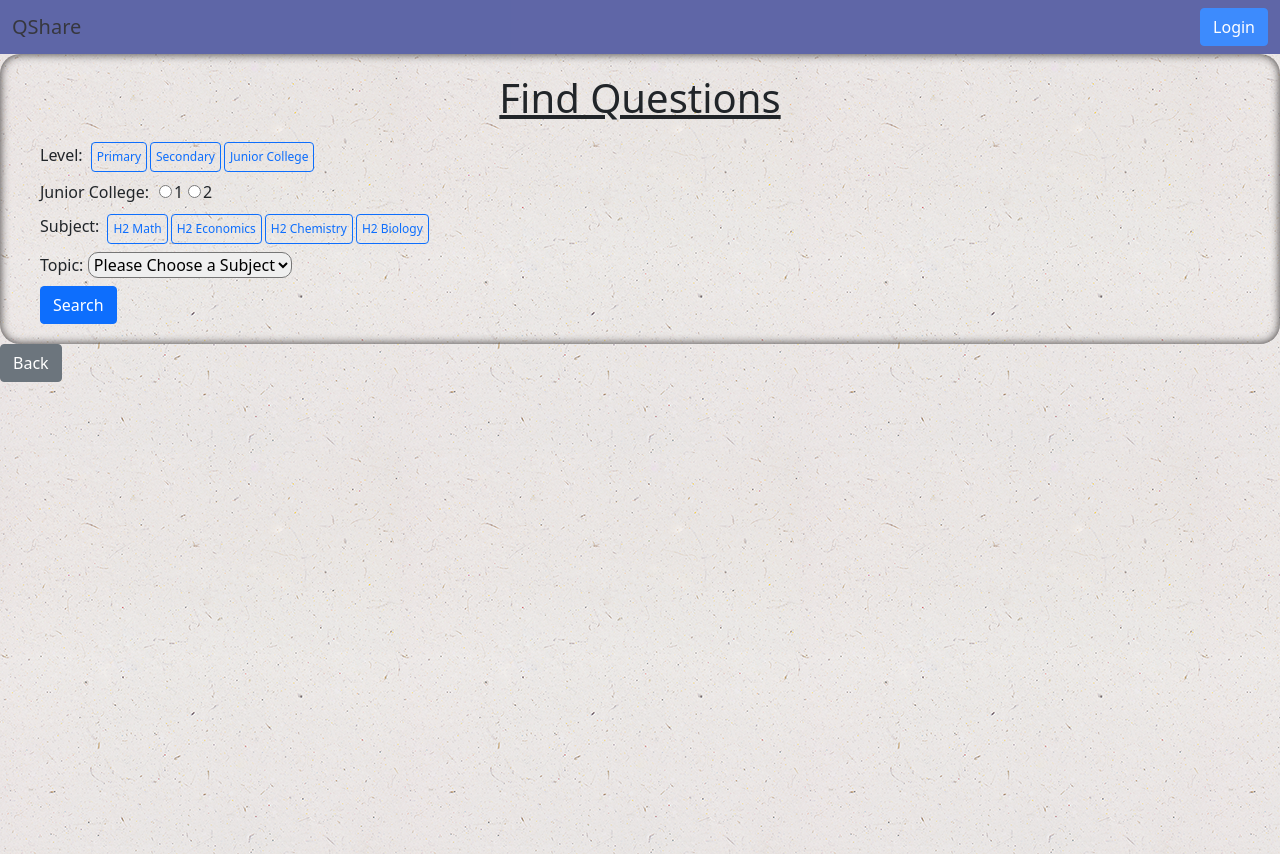
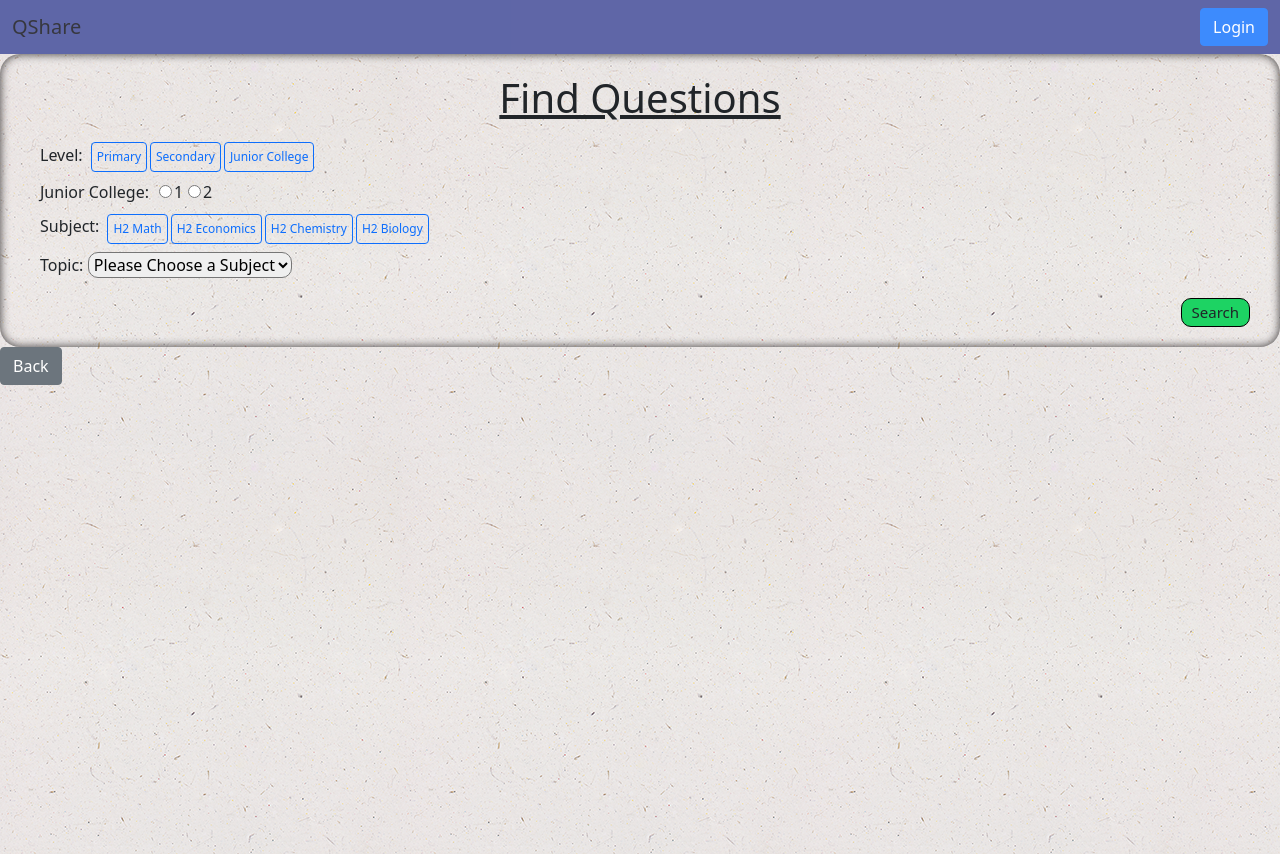
Before and after one commit to sh3ngsh3ng/Project-02-V2, a React (Create React App) app: page / in a window 1280 px wide. Both pictures are taken after a click on the button "Start". Built offline with nearby package versions, Linux system fonts and the light colour scheme.

Commit message:
styled and adjusted position of searchbtn

```diff
--- a/src/App.css
+++ b/src/App.css
@@ -272,3 +272,34 @@
   text-align-last: center;
   width: auto;
 }
+
+#search-btn-div {
+  display: flex;
+  justify-content: flex-end;
+  margin-right: 10px;
+  margin-top: 20px;
+}
+
+.search-btn {
+  padding: 2px 10px;
+  background-color: rgb(29, 211, 99);
+  border-radius: 10px;
+  border: black solid 1px;
+  font-size: 15px;
+}
+
+.search-btn:hover {
+  transition: 0.3s;
+  box-shadow: 0px 0px 1px 5px #aaaaaa;
+  background-color: lightgreen;
+  cursor: pointer;
+}
+
+/* end of SearchForm */
+
+
+/* start of BackBtn */
+
+
+
+/* end of BackBtn */
--- a/src/components/QuestionPage.js
+++ b/src/components/QuestionPage.js
@@ -19,8 +19,9 @@ export default function QuestionPage (props) {
                             searchQuestions = {props.searchQuestions}
                             updateFormField = {props.updateFormField}
                             />
+
             </div>
-            <BackBtn changePage={props.changePage} />
+                <BackBtn changePage={props.changePage} />
             <div>
                 <QuestionDisplay searchResults = {props.searchResults}/>
             </div>
--- a/src/components/SearchBtn.js
+++ b/src/components/SearchBtn.js
@@ -3,7 +3,7 @@ import React from 'react'
 export default function SearchBtn (props) {
     return (
         <button type="button"
-        className="btn btn-primary"
+        className="btn search-btn"
         onClick={props.searchQuestions}
         >Search</button>
     )
--- a/src/components/SearchForm.js
+++ b/src/components/SearchForm.js
@@ -66,7 +66,9 @@ export default function SearchForm (props) {
                                         variants = {variants}
                                         />
                         </div>
+                        <div id="search-btn-div">
                             <SearchBtn searchQuestions = {props.searchQuestions}/>
+                        </div>
                     </div>
                 </div>
         </React.Fragment>
```
Lines whose indentation alone changed are shown as unchanged.
